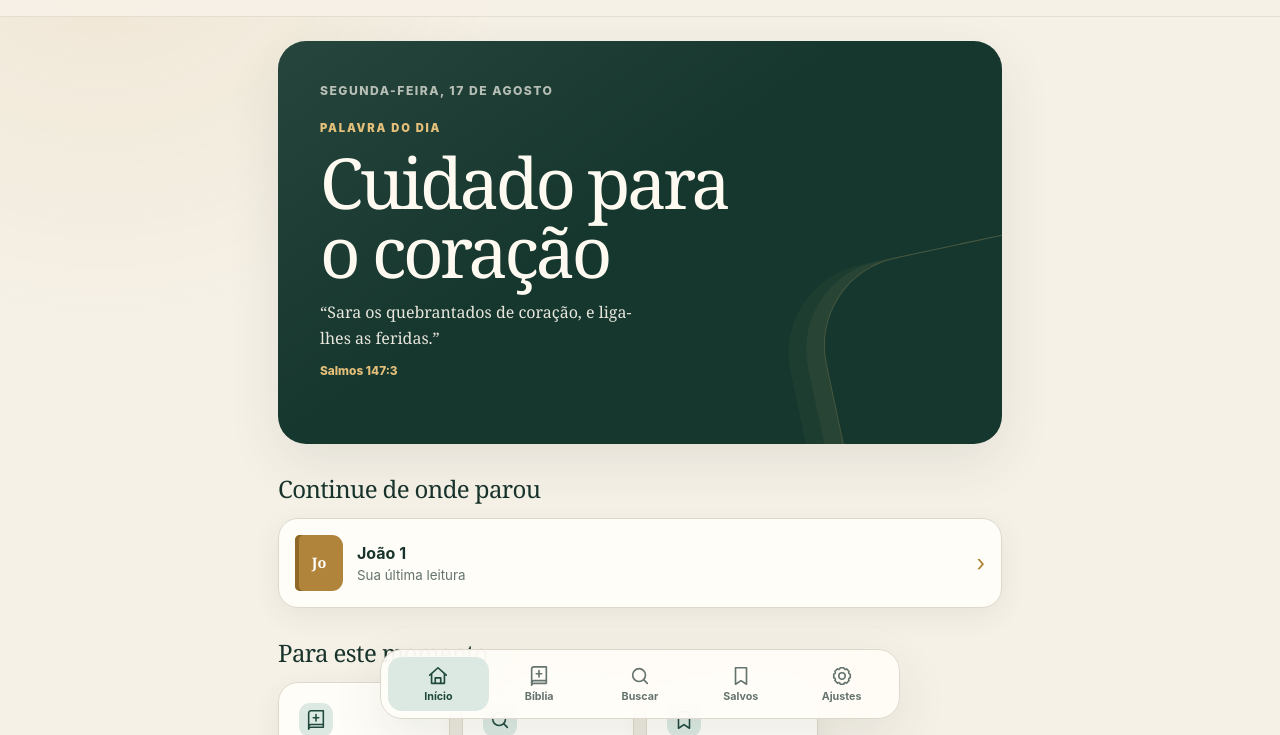
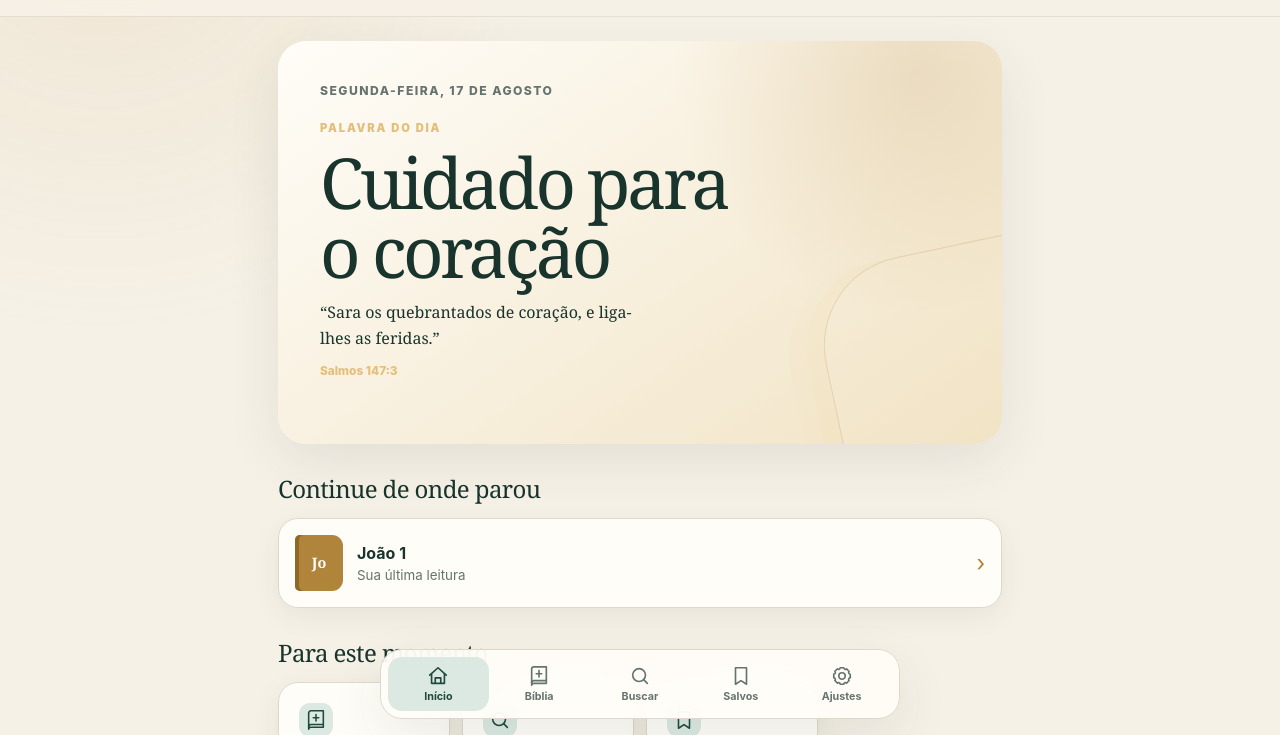
Before and after one commit to midmake/Biblia-Midas, a website: page index.html in a window 1280 px wide. Shown: the part 65-800 px from the top of the page. Drawn offline with Linux system fonts and the light colour scheme; no server answers.

Commit message:
Finalizar palavra, cópia e compartilhamento

```diff
--- a/assets/styles.css
+++ b/assets/styles.css
@@ -399,9 +399,9 @@
   padding: 30px 26px;
   border-radius: var(--radius-lg);
   background:
-    linear-gradient(145deg, rgba(255, 255, 255, 0.07), transparent 45%),
-    var(--primary-strong);
-  color: #fffaf1;
+    radial-gradient(circle at 88% 8%, rgba(177, 132, 59, 0.18), transparent 15rem),
+    linear-gradient(145deg, #fffdf8, #f1e3c5);
+  color: var(--text);
   box-shadow: var(--shadow);
 }
 
@@ -411,7 +411,7 @@
   bottom: -88px;
   width: 220px;
   height: 280px;
-  border: 1px solid rgba(225, 192, 123, 0.24);
+  border: 1px solid rgba(177, 132, 59, 0.22);
   border-radius: 90px 20px 20px 90px;
   box-shadow:
     -18px 0 0 rgba(225, 192, 123, 0.05),
@@ -427,7 +427,7 @@
 
 .hero-date {
   margin-bottom: 22px;
-  color: rgba(255, 250, 241, 0.68);
+  color: var(--text-soft);
   font-size: 0.76rem;
   font-weight: 800;
   letter-spacing: 0.12em;
@@ -462,7 +462,7 @@
 .hero-verse {
   max-width: 37ch;
   margin: 0 0 12px;
-  color: rgba(255, 250, 241, 0.9);
+  color: var(--text);
   font-family: Georgia, "Times New Roman", serif;
   font-size: 1rem;
   line-height: 1.62;
```
